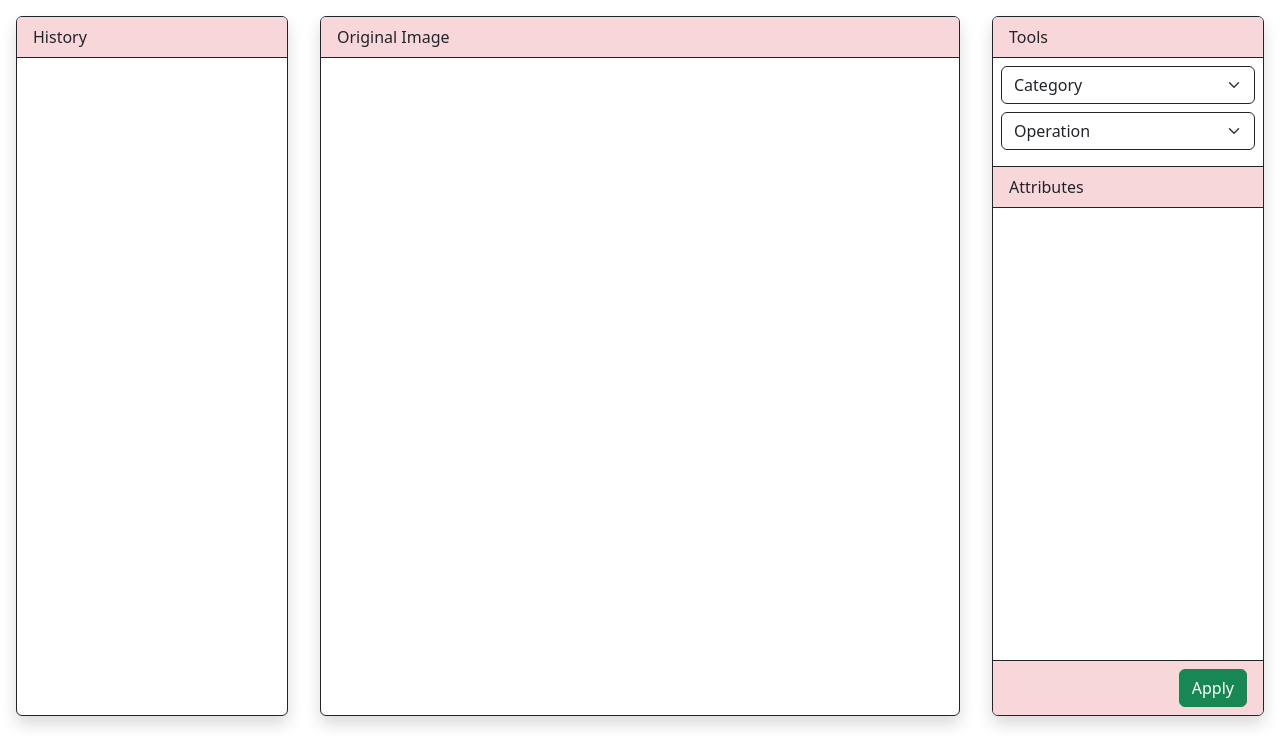
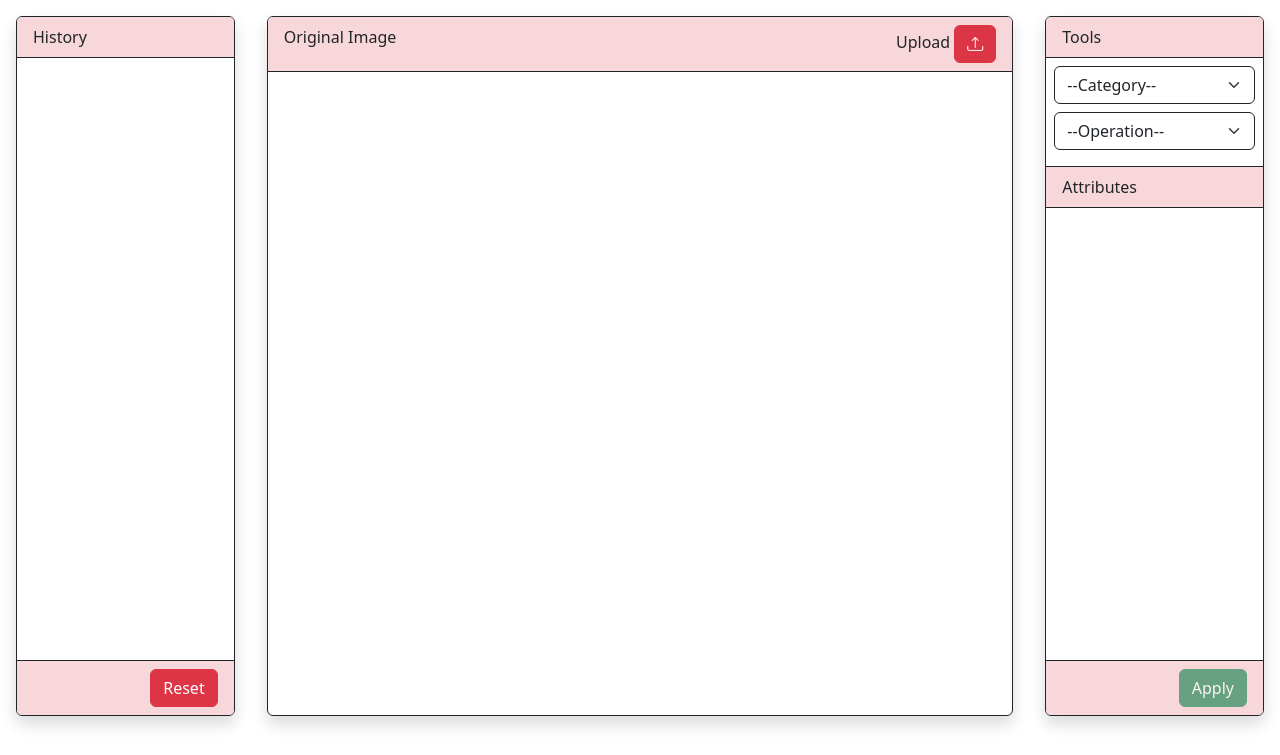
Before and after one commit to HariNarayan-IIC/ImageProcessingApp, a Django app: template ImageProcessingApp/App/templates/editor.html in a window 1280 px wide. Shown: the part 45-800 px from the top of the page. Run offline with Django 5.2, Linux system fonts and the light colour scheme; the template is opened without the code that fills it, so the values that code supplies are empty; some web fonts are replaced.

Commit message:
Delete and Upload option added

```diff
--- a/ImageProcessingApp/App/templates/editor.html
+++ b/ImageProcessingApp/App/templates/editor.html
@@ -13,20 +13,29 @@
                         <div class="fw-bold">{{entry.operation}}</div>
                         Attributes:
                     </div>
-                    <i class="bi bi-pencil pe-2"></i>
-                    <i class="bi bi-trash3"></i>
+                    <a href ="{% url "update" entry.id%}" ><i class="bi bi-pencil pe-2"></i></a>
+                    <a href ="{% url "delete" entry.id%}" ><i class="bi bi-trash3"></i></a>
                 </li>
                 {% endfor %}
 
                 <!-- Add more list items here if needed -->
             </ol>
         </div>
+        <div class="card-footer d-flex justify-content-end bg-danger-subtle border-top border-dark">
+            <a class="btn btn-danger" href="{% url "reset" %}">Reset</a>
+        </div>
     </div>
 
 
-    <div class= "col-6 shadow card window p-0 border border-dark">
-        <div class="card-header bg-danger-subtle border-bottom border-dark">
-            Original Image
+    <div class= "col-7 shadow card window p-0 border border-dark">
+        <div class="d-flex justify-content-between card-header bg-danger-subtle border-bottom border-dark">
+            <div>Original Image</div>
+            <div class="bg-danger-subtle">
+                Upload
+                <a href="{% url "upload" %}">
+                    <i class="bi bi-upload btn btn-danger" style="font-size: 1rem; color: white"></i>
+                </a>
+            </div>
         </div>
         <div class="row image-container p-2">
             <!-- Original Image -->
@@ -48,6 +57,7 @@
 
     </div>
 
+
     <div class="col shadow card p-0 window border border-dark">
         <div class="card-header bg-danger-subtle border-bottom border-dark">
             Tools
@@ -55,12 +65,12 @@
         <form class="d-flex flex-column" style="height: 100vh" action="{% url "apply" %}" method="get">
             <div class="m-2">
                 <select id="Category" class="form-select mb-2 border border-dark">
-                    <option value="1">Category</option>
+                    <option value="1" style="color: #999">--Category--</option>
                     <option value="2">Pixel processing</option>
                     <option value="3">Filters</option>
                 </select>
                 <select id="Operation" class="form-select mb-2 border border-dark" name="selected_process">
-                    <option>Operation</option>
+                    <option>--Operation--</option>
                 </select>
             </div>
             <div class="card-header bg-danger-subtle border-bottom border-top border-dark">
@@ -70,7 +80,7 @@
                 <!-- Card content goes here -->
             </div>
             <div class="card-footer d-flex justify-content-end bg-danger-subtle border-top border-dark">
-                <button class="btn btn-success" type="submit">Apply</button>
+                <button id="applyButton" class="btn btn-success" type="submit">Apply</button>
             </div>
         </form>
     </div>
@@ -79,10 +89,11 @@
 <script>
     const mainDropdown = document.getElementById('Category');
     const subDropdown = document.getElementById('Operation');
+    const applyButton = document.getElementById('applyButton');
 
     // Define options for sub dropdown based on the selection in the main dropdown
     const optionsByMainDropdown = {
-      1: ["Operation"],
+      1: ["--Operation--"],
       2: ["Grayscale", "Invert", "Threshold"],
       3: ["Blur", "Sharpen", "Median"]
     };
@@ -98,6 +109,7 @@
         option.value = optionText; // You can set the value as needed
         subDropdown.appendChild(option);
       });
+      applyButton.disabled = selectedMainOption === '1';
     }
 
     // Initially populate sub dropdown based on the default selection in the main dropdown
--- a/ImageProcessingApp/App/templates/index.html
+++ b/ImageProcessingApp/App/templates/index.html
@@ -3,7 +3,7 @@
 {% block content %}
 <div class= "d-flex justify-content-center">
     <div class="card text-center shadow" style="max-width: 620px; margin-top: 24px">
-        <div class="card-header bg-info">
+        <div class="card-header bg-danger-subtle">
         <h5>Upload Image</h5>
         </div>
         <div class="card-body">
@@ -17,7 +17,7 @@
                 </div>
             </form>
         </div>
-        <div class="card-footer text-body-secondary bg-info">
+        <div class="card-footer text-body-secondary bg-danger-subtle">
             {{Message}}
         </div>
     </div>
--- a/ImageProcessingApp/App/urls.py
+++ b/ImageProcessingApp/App/urls.py
@@ -4,5 +4,8 @@ from . import views
 urlpatterns = [
     path("", views.mainView, name= "home"),
     path("upload/", views.upload, name= "upload"),
-    path("apply/", views.apply , name="apply"),
+    path("apply/",  views.apply , name="apply"),
+    path("delete/<int:history_id>/", views.delete, name="delete"),
+    path("update/<int:history_id>/", views.update, name= "update"),
+    path("reset/", views.reset, name="reset")
 ]
```
Also changed, not shown: ImageProcessingApp/App/views.py (+53 -4 lines), ImageProcessingApp/uploads/processed_image.png, 1 other file.
